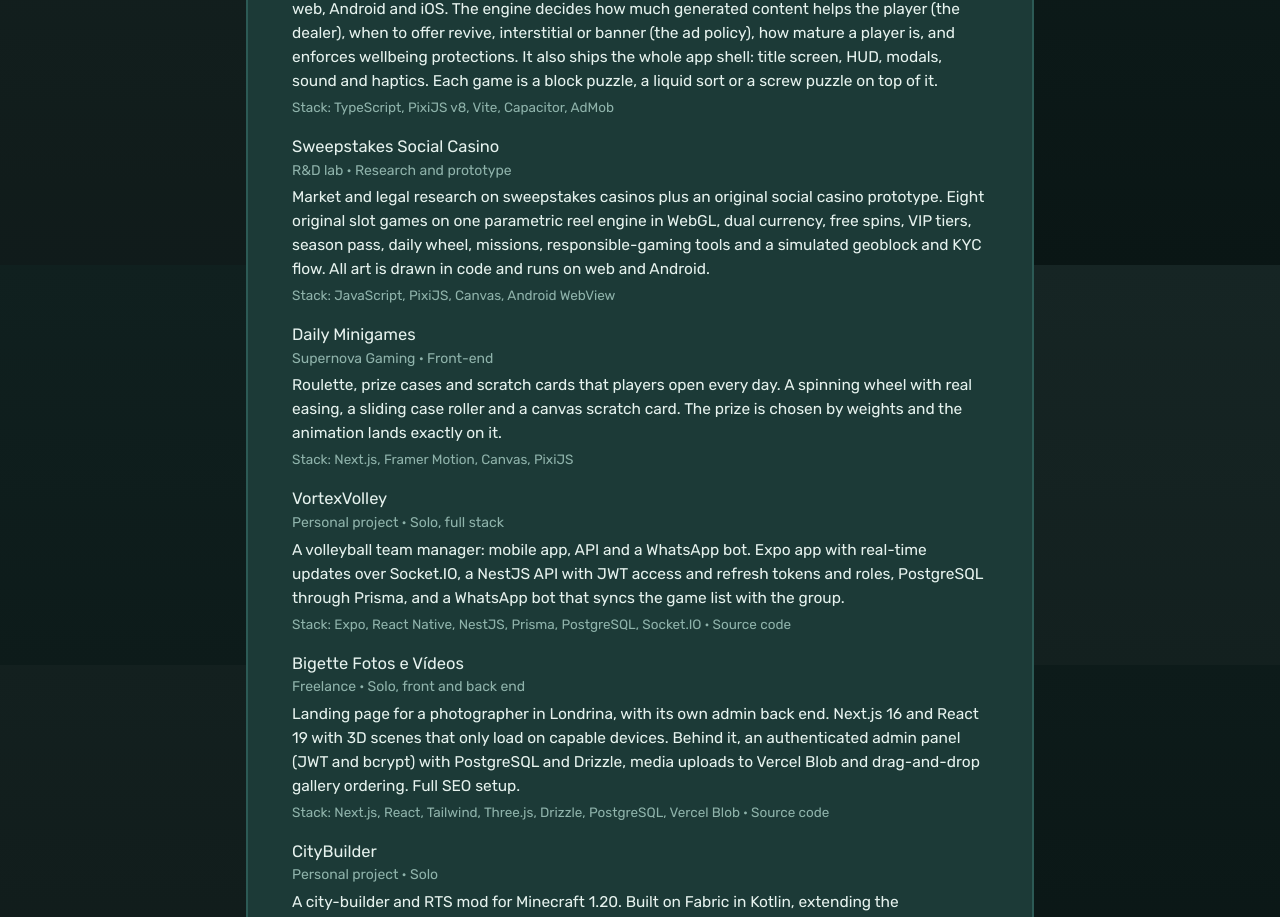
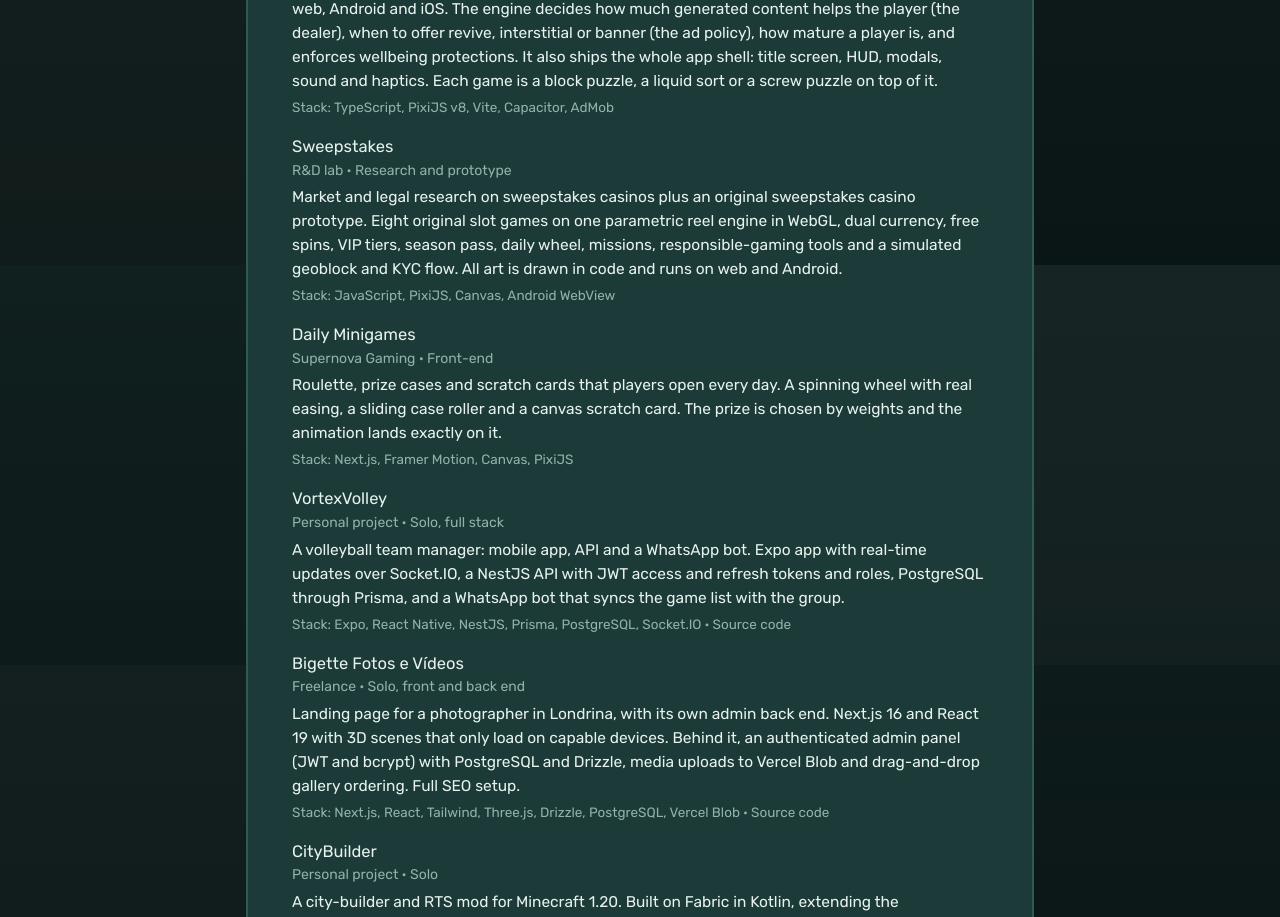
Before and after one commit to gmolari/gmolari-portfolio, a Next.js app: page /en/cv in a window 1280 px wide. Shown: the part 1335-2252 px from the top of the page. Built offline with nearby package versions, Linux system fonts and the light colour scheme; no server answers.

Commit message:
content: rename sweepstakes project

```diff
--- a/src/content/profile.ts
+++ b/src/content/profile.ts
@@ -196,14 +196,14 @@ export const projects: Project[] = [
   },
   {
     id: "sweepstakes",
-    name: "Sweepstakes Social Casino",
+    name: "Sweepstakes",
     sprite: "star",
     rarity: "epic",
     context: { en: "R&D lab", pt: "Laboratório de P&D" },
     role: { en: "Research and prototype", pt: "Pesquisa e protótipo" },
     summary: {
-      en: "Market and legal research on sweepstakes casinos plus an original social casino prototype.",
-      pt: "Pesquisa de mercado e jurídica sobre cassinos sweepstakes e um protótipo original de cassino social.",
+      en: "Market and legal research on sweepstakes casinos plus an original sweepstakes casino prototype.",
+      pt: "Pesquisa de mercado e jurídica sobre cassinos sweepstakes e um protótipo original de cassino sweepstakes.",
     },
     how: {
       en: "Eight original slot games on one parametric reel engine in WebGL, dual currency, free spins, VIP tiers, season pass, daily wheel, missions, responsible-gaming tools and a simulated geoblock and KYC flow. All art is drawn in code and runs on web and Android.",
```
Also changed, not shown: 2 other files (tests, documents, lock files or other folders).
